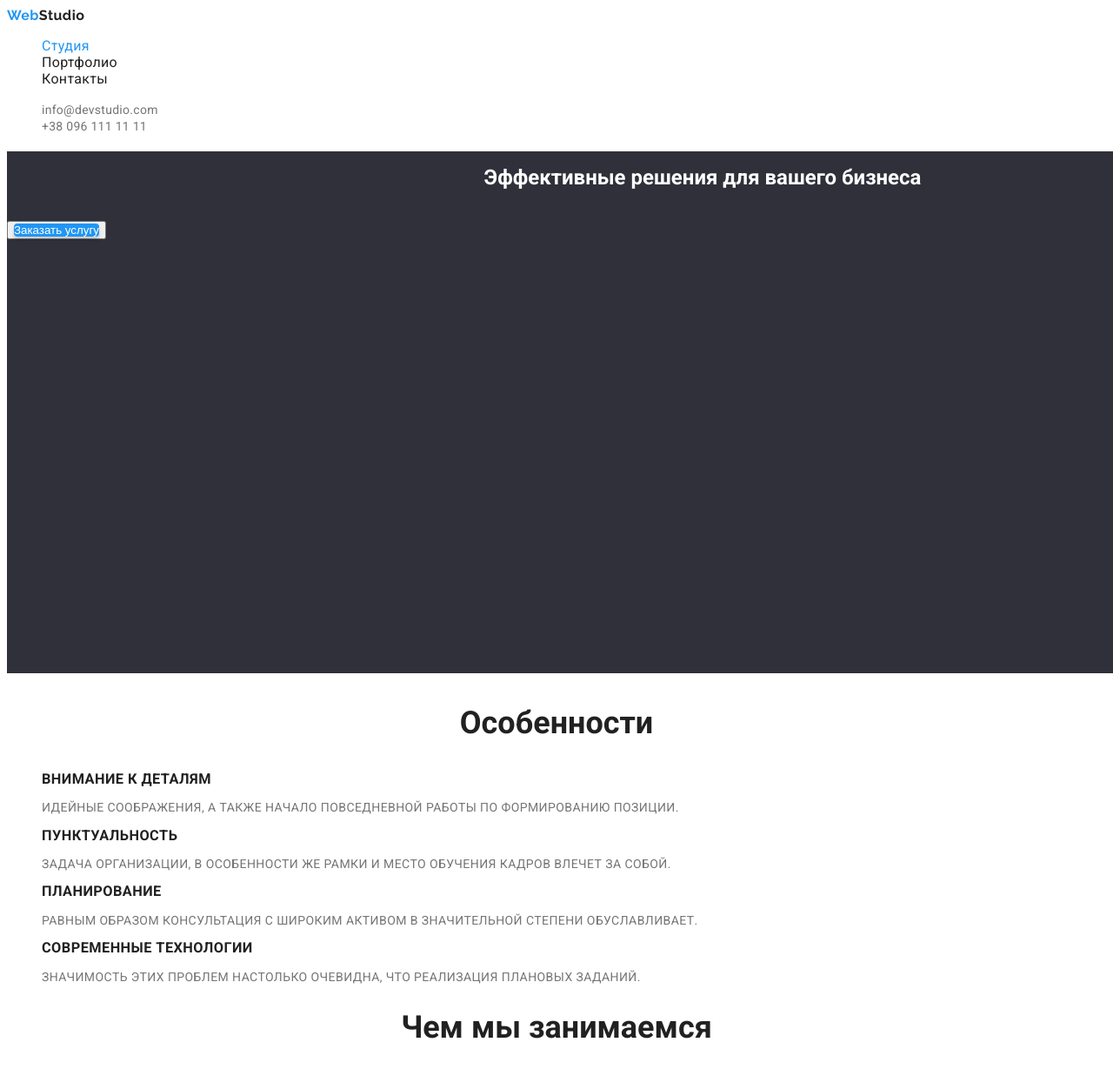
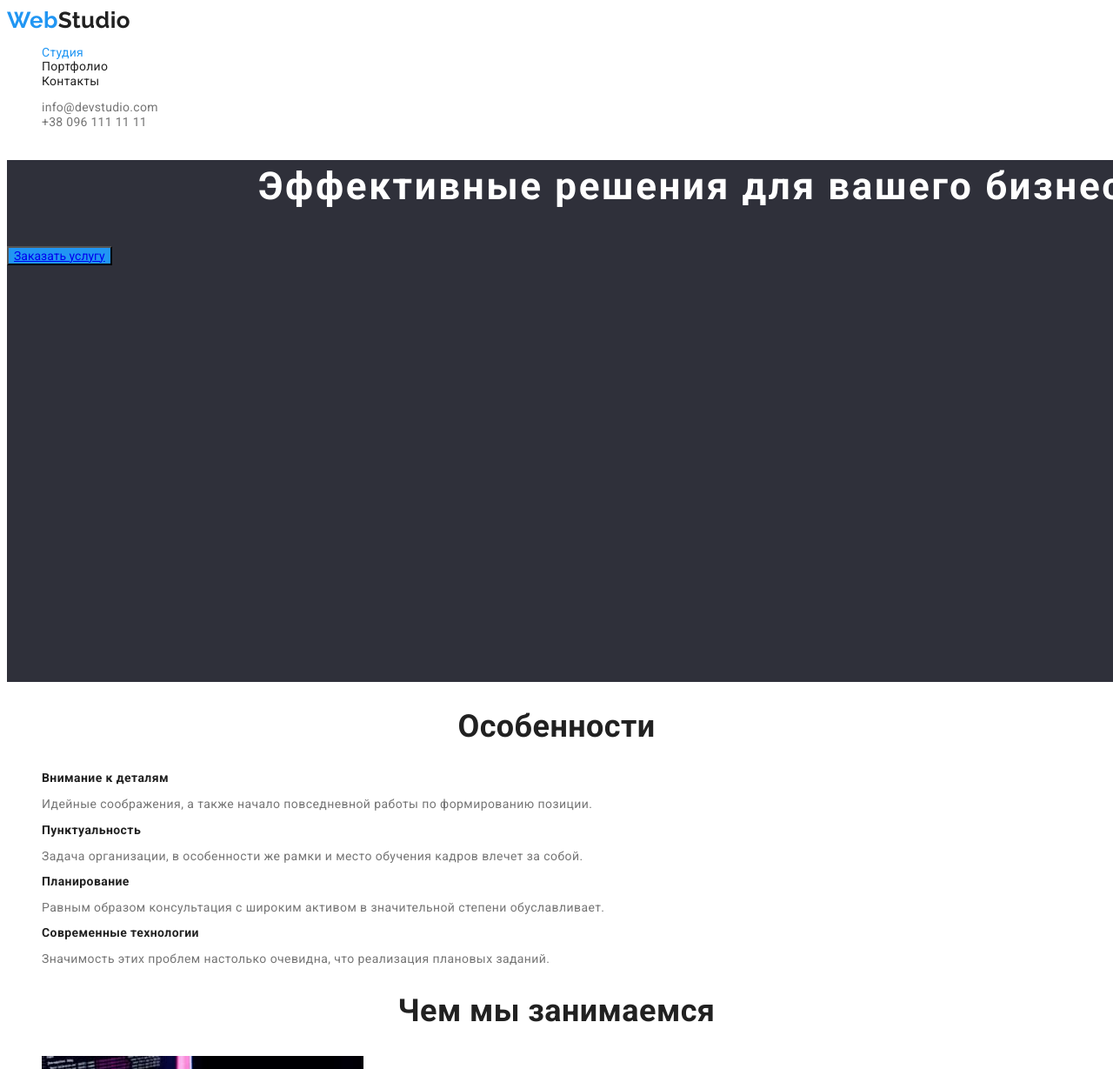
Before and after one commit to anasty223/goit-markup-hw-02, a plain HTML site: page index.html in a window 1280 px wide. Shown: the top 1229 px of the page at 87% size. Drawn offline with Linux system fonts and the light colour scheme.

Commit message:
исправление ошибок css

```diff
--- a/css/style.css
+++ b/css/style.css
@@ -10,7 +10,10 @@ body {
   font-family: 'Raleway', sans-serif;
   font-family: 'Roboto', sans-serif;
   background: white;
-  color: #212121;
+  font-size: 14px;
+  color: var(--primery-texte-color);
+  letter-spacing: 0.03em;
+  font-weight: 500px;
 }
 
 .list {
@@ -22,9 +25,8 @@ body {
   color: var(--accent-color);
   font-family: raleway;
   text-decoration: none;
-  font-weight: bold;
-  letter-spacing: 0.03em;
-  font-size: 26pxs;
+  font-weight: 700;
+  font-size: 26px;
 }
 .logoheder {
   color: var(--second-color);
@@ -33,9 +35,7 @@ body {
 /*секция навигация*/
 .link {
   color: var(--second-color);
-  font-weight: 500px;
-  size: 14px;
-  line-height: 16px;
+  line-height: 1.1;
   letter-spacing: 0.02em;
   text-decoration: none;
 }
@@ -52,9 +52,7 @@ body {
 .contact {
   color: var(--primery-texte-color);
   text-decoration: none;
-  font-weight: 500px;
-  font-size: 14px;
-  line-height: 16px;
+  line-height: 1.1;
   letter-spacing: 0.02em;
 }
 .contact:hover,
@@ -67,72 +65,89 @@ body {
   background: var(--hero-footer-color);
   width: 1600px;
   height: 600px;
+
 }
 .title-hero {
   color: var(--whitw-color-texte);
-  size: 44px;
-  line-height: 60px;
-  letter-spacing: 6%;
+  font-size: 44px;
+  line-height: 1.4;
+  letter-spacing: 0.06em;
   text-align: center;
+
+}
+button{
+  background: var(--accent-color);
+  font: inherit;
 }
 .button-primery {
-  background: var(--accent-color);
+  text-decoration: none;
   color: var(--whitw-color-texte);
-  box-shadow: 0px 4px 4px rgba(0, 0, 0, 0.15);
-  text-decoration: none;
-  border-radius: 4px;
-  width: 200px;
-  height: 50px;
-  font: inherit;
+  text-align: center;
+ }
+ .button-primary:hover,
+ .button-primary:focus{
+   color: #188CE8;
+   text-decoration: none;
+
+
+ }
+/* Особенности */
+.section-qualities{
+
 }
-/* Особенности */
+.title-list{
+  font-size: 14px;
+}
 .title {
   color: var(--second-color);
-  font-family: Roboto;
-  font-size: 14px;
-  text-transform: uppercase;
-  letter-spacing: 0.03em;
-  font-weight: bold;
-  line-height: 16px;
+  font-weight: 700;
+  line-height: 1.14;
+
+
 }
-.texte-title {
+.text-title {
   color: var(--primery-texte-color);
-  font-style: normal;
-  font-weight: normal;
-  font-size: 14px;
+  font-weight: 400;
+  line-height: 1.1;
 }
 /* Чем мы занимаемся */
 .section-title {
   color: var(--second-color);
-  font-weight: bold;
+  font-weight: 700;
   font-size: 36px;
-  line-height: 42px;
+  line-height: 1.2;
   text-align: center;
 }
 /* Секция наша команда */
+.section-team{
+  background: var(--secondery-backgraund);
 
-li.team-link {
+}
+.team-name{
+  font-size: 16px;
   color: var(--second-color);
-  font-weight: 500px;
-  font-size: 16px;
-  line-height: 19px;
-  font-family: Roboto;
-  font-style: normal;
-  background: var(--secondery-backgraund);
-}
+  line-height: 1.8;
+  font-weight: 500;
+
+  }
 .team-position {
   color: var(--primery-texte-color);
-  font-family: Roboto;
-  font-style: normal;
-  font-weight: normal;
+  font-weight: 400;
+  line-height: 1.8;
+  font-size: 16px;
 }
 /* Футер */
 .section-footer {
   background: var(--hero-footer-color);
+
 }
 .logo-footer {
   color: var(--accent-color);
   text-decoration: none;
+  font-family: Raleway;
+  line-height: 1.19;
+  font-weight: 700;
+  font-size: 26px;
 }
 .logofooter {
   color: var(--whitw-color-texte);
@@ -140,12 +155,15 @@ li.team-link {
 .adress-box {
   color: var(--whitw-color-texte);
   font-style: normal;
-  font-weight: normal;
-  font-size: 14px;
-}
+  font-weight: 400;
+  line-height: 1.7;
+  }
 .contact-footer {
   font-style: normal;
-  font-weight: normal;
-  font-size: 14px;
-  color: rgba(255, 255, 255, 0.6);
+  font-weight: 400;
+  line-height: 1.7;
+  color: rgba(129, 129, 129, 0.6);
 }
+.contact-footer:hover,
+:focus {
+  color: var(--accent-color);
--- a/index.html
+++ b/index.html
@@ -32,37 +32,43 @@
     </header>
 
     <main class="main">
+
+        <!--Секция Герой-->
         <section class="section-hero">
-            <!--Секция Герой-->
+
 
             <h1 class="title-hero">Эффективные решения для вашего бизнеса</h1>
-            <button type="button"><a href="#" class="button-primery">Заказать услугу</a></button>
+            <button type="button"><a href="#" class="button-primary">Заказать услугу</a></button>
         </section>
+
+        <!--Секция Особенности-->
         <section class="section-qualities">
-            <!--Секция Особенности-->
-            <h3 class="section-title">Особенности</h3>
+
+            <h2 class="section-title">Особенности</h2>
             <ul>
                 <li class="title list">
-                    <h3 >Внимание к деталям</h3>
-                    <p  class="texte-title">Идейные соображения, а также начало повседневной работы по формированию позиции.</p>
+                    <h3 class="title-list">Внимание к деталям</h3>
+                    <p  class="text-title">Идейные соображения, а также начало повседневной работы по формированию позиции.</p>
                 </li>
                 <li class="title list">
-                    <h3 >Пунктуальность</h3>
-                    <p class="texte-title">Задача организации, в особенности же рамки и место обучения кадров влечет за собой.</p>
+                    <h3 class="title-list">Пунктуальность</h3>
+                    <p class="text-title">Задача организации, в особенности же рамки и место обучения кадров влечет за собой.</p>
                 </li>
                 <li class="title list">
-                    <h3  list>Планирование</h3>
-                    <p class="texte-title">Равным образом консультация с широким активом в значительной степени обуславливает.</p>
+                    <h3 class="title-list">Планирование</h3>
+                    <p class="text-title">Равным образом консультация с широким активом в значительной степени обуславливает.</p>
                 </li>
                 <li class="title list">
-                    <h3 >Современные технологии</h3>
-                    <p class="texte-title">Значимость этих проблем настолько очевидна, что реализация плановых заданий.</p>
+                    <h3 class="title-list">Современные технологии</h3>
+                    <p class="text-title">Значимость этих проблем настолько очевидна, что реализация плановых заданий.</p>
                 </li>
             </ul>
 
         </section>
+
+        <!--Секция Чем мы занимаемся-->
         <section class="section-work">
-            <!--Секция Чем мы занимаемся-->
+
             <h2 class="section-title ">Чем мы занимаемся</h2>
            <ul>
                <li class="texte-section-title list"><a href=""class="work-link"><img src="./image/box1.jpg " width="370" alt="Компьютер"/></a></li>
@@ -70,8 +76,10 @@
                <li class="texte-section-title list"><a href=""class="work-link"><img src="./image/box3.jpg" width="370" alt="Планшет"/>"</a></li>
             </ul>
         </section>
+
+        <!--Секция Наша команда-->
         <section class="section-team">
-            <!--Секция Наша команда-->
+
             <h2 class="section-title">Наша команда</h2>
             <ul>
                 <li class="team-link list"><img src="./image/team-card1.jpg" alt="Игорь Демьяненко" width="270" />
```
Also changed, not shown: portfolio.html (+17 -16 lines).
